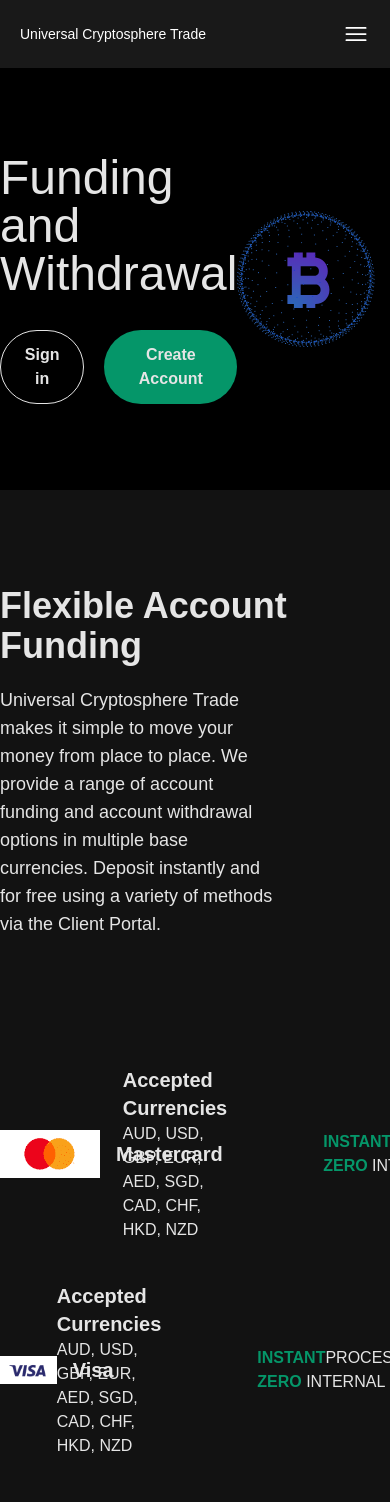
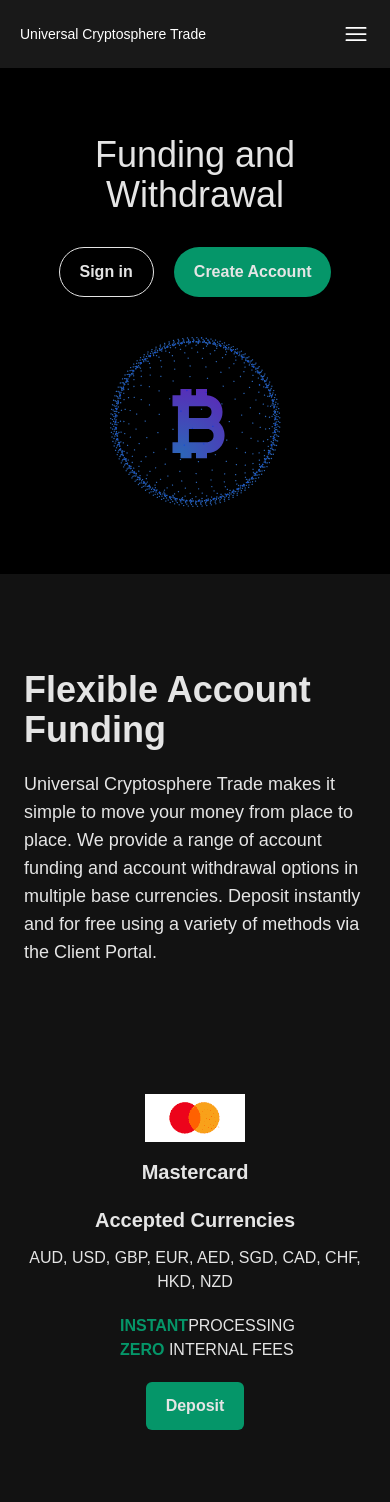
Before and after one commit to godwinopara/cryptoshpere-trade, a Next.js app: page /accountfunding in a window 390 px wide. Shown: the top 1502 px of the page. Built offline with nearby package versions, Linux system fonts and the light colour scheme; a web font is replaced by a local one; what tw-elements would draw is missing.

Commit message:
styled funding page to be responsive on mobile

```diff
--- a/src/components/accountFunding/AccountFundingDetails.tsx
+++ b/src/components/accountFunding/AccountFundingDetails.tsx
@@ -1,6 +1,6 @@
 export default function AccountFundingDetails() {
 	return (
-		<section className="max-w-[900px] mx-auto pt-20 pb-40">
+		<section className="max-w-[900px] mx-auto pt-20 pb-40 px-6 xl:px-0">
 			<div className="mb-5">
 				<h3 className="mb-5 font-bold text-3xl">Fees and Charges</h3>
 				<p>
--- a/src/components/accountFunding/AccountFundingHero.tsx
+++ b/src/components/accountFunding/AccountFundingHero.tsx
@@ -4,11 +4,13 @@ import bitcoin from "public/images/bitcoin-logo.svg";
 
 export default function AccountFundingHero() {
 	return (
-		<section className="bg-black text-white1 min-h-[50vh] flex items-center">
-			<div className="max-w-desktop mx-auto flex items-center justify-between w-full">
-				<div>
-					<h1 className="text-5xl text-bold mb-8">Funding and Withdrawal</h1>
-					<div className="flex gap-5">
+		<section className="px-6 bg-black text-white1 min-h-[60vh] flex items-center xl:px-0">
+			<div className="max-w-desktop mx-auto xl:flex items-center justify-between w-full">
+				<div className="mb-10 xl:mb-0">
+					<h1 className="text-4xl text-center xl:text-left xl:text-5xl text-bold mb-8">
+						Funding and Withdrawal
+					</h1>
+					<div className="flex justify-center gap-5 mx:justify-between">
 						<Button btnText="Sign in" className="border" />
 						<Button btnText="Create Account" className="bg-green" />
 					</div>
@@ -17,7 +19,7 @@ export default function AccountFundingHero() {
 					<Image
 						src={bitcoin}
 						alt="image of a phone with trading app"
-						className="w-[90%] mr-auto"
+						className="w-1/2 mx-auto xl:w-[90%] xl:mr-auto"
 					/>
 				</div>
 			</div>
--- a/src/components/accountFunding/FundingOptions.tsx
+++ b/src/components/accountFunding/FundingOptions.tsx
@@ -9,11 +9,11 @@ import Button from "../shared/Button";
 
 export default function FundingOptions() {
 	return (
-		<section className="bg-black4 text-white1 py-24">
+		<section className="bg-black4 text-white1 py-24 px-6 xl:px-0">
 			<div className="max-w-desktop mx-auto">
 				<div className="mb-32">
 					<h2 className="text-4xl font-bold mb-5">Flexible Account Funding</h2>
-					<p className="max-w-[70%] text-lg">
+					<p className=" xl:max-w-[70%] text-lg">
 						Universal Cryptosphere Trade makes it simple to move your money from place to place. We
 						provide a range of account funding and account withdrawal options in multiple base
 						currencies. Deposit instantly and for free using a variety of methods via the Client
@@ -55,7 +55,7 @@ export default function FundingOptions() {
 					<FundingOptionsCard img={fasapay} imgLabel="FASAPAY" currencies="USD" instant />
 				</div>
 
-				<div className="max-w-[70%] mx-auto text-lg italic my-24">
+				<div className="text-xl xlmax-w-[70%] mx-auto xltext-lg italic my-24">
 					<p>
 						<strong>Please note: </strong>not all payment options are available in all countries.
 						Please log into the secure Client Portal to view what payment options are available to
@@ -80,16 +80,21 @@ interface FundingOptionCardProps {
 
 const FundingOptionsCard = ({ img, imgLabel, currencies, instant }: FundingOptionCardProps) => {
 	return (
-		<div className="flex items-center justify-between mb-10">
-			<div className="flex items-center w-full">
-				<Image src={img} alt="mastercard logo" width={100} className="h-auto" />
-				<p className="font-bold ml-4 text-xl">{imgLabel}</p>
+		<div className="xl:flex items-center justify-between mb-20 xl:mb-0">
+			<div className="xl:flex items-center w-full mb-5">
+				<Image
+					src={img}
+					alt="mastercard logo"
+					width={100}
+					className="h-auto mx-auto mb-4 xl:mb-0"
+				/>
+				<p className="font-bold text-xl text-center xl:ml-4  xl:text-left">{imgLabel}</p>
 			</div>
-			<div className="w-full">
-				<p className="font-bold text-xl">Accepted Currencies</p>
-				<p>{currencies}</p>
+			<div className="w-full text-center xl:text-left">
+				<p className="font-bold text-xl mb-3">Accepted Currencies</p>
+				<p className="mb-5 xl:mb-0">{currencies}</p>
 			</div>
-			<div className="w-full pl-24">
+			<div className="w-full pl-24 mb-5 xl:mb-0">
 				{instant && (
 					<p>
 						<span className="font-bold text-green">INSTANT</span>
@@ -106,7 +111,7 @@ const FundingOptionsCard = ({ img, imgLabel, currencies, instant }: FundingOptio
 				</p>
 			</div>
 
-			<Button btnText="Deposit" className="bg-green rounded-md" />
+			<Button btnText="Deposit" className="bg-green rounded-md flex items-center mx-auto" />
 		</div>
 	);
 };
```
